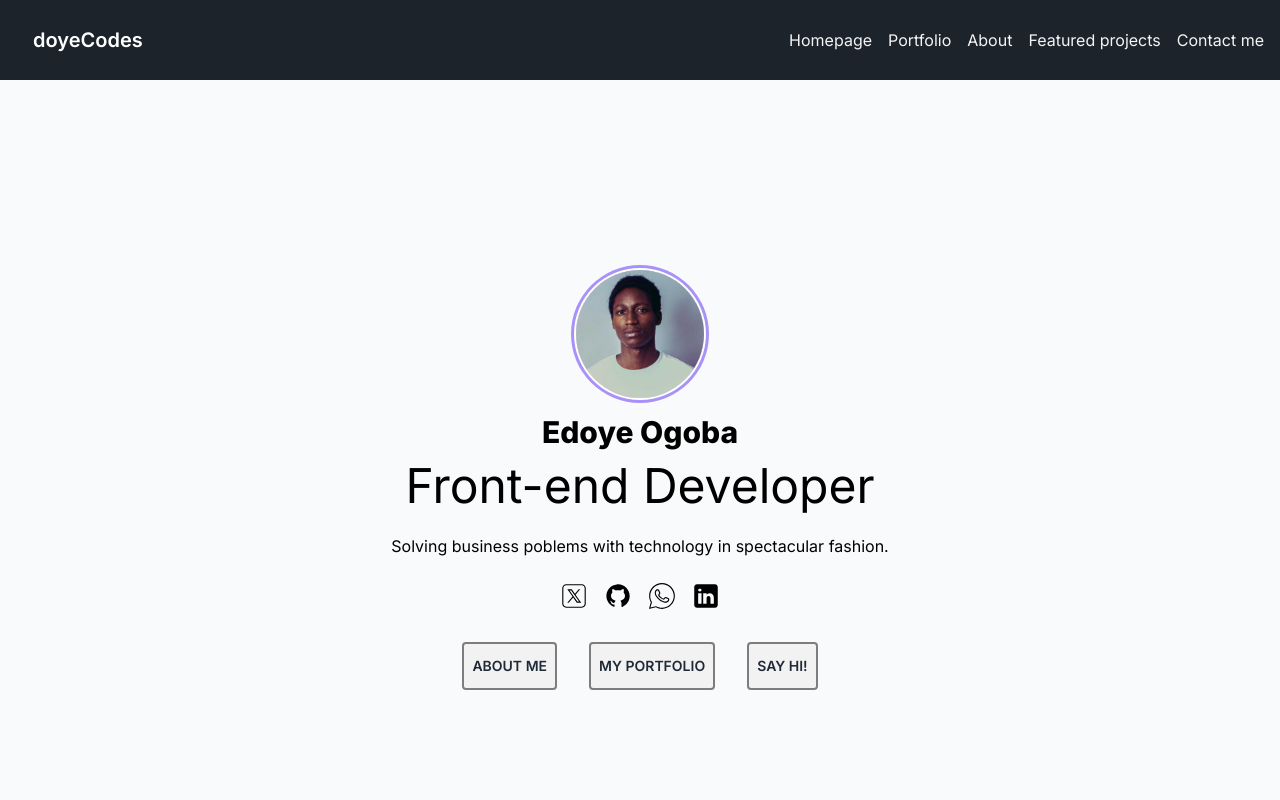
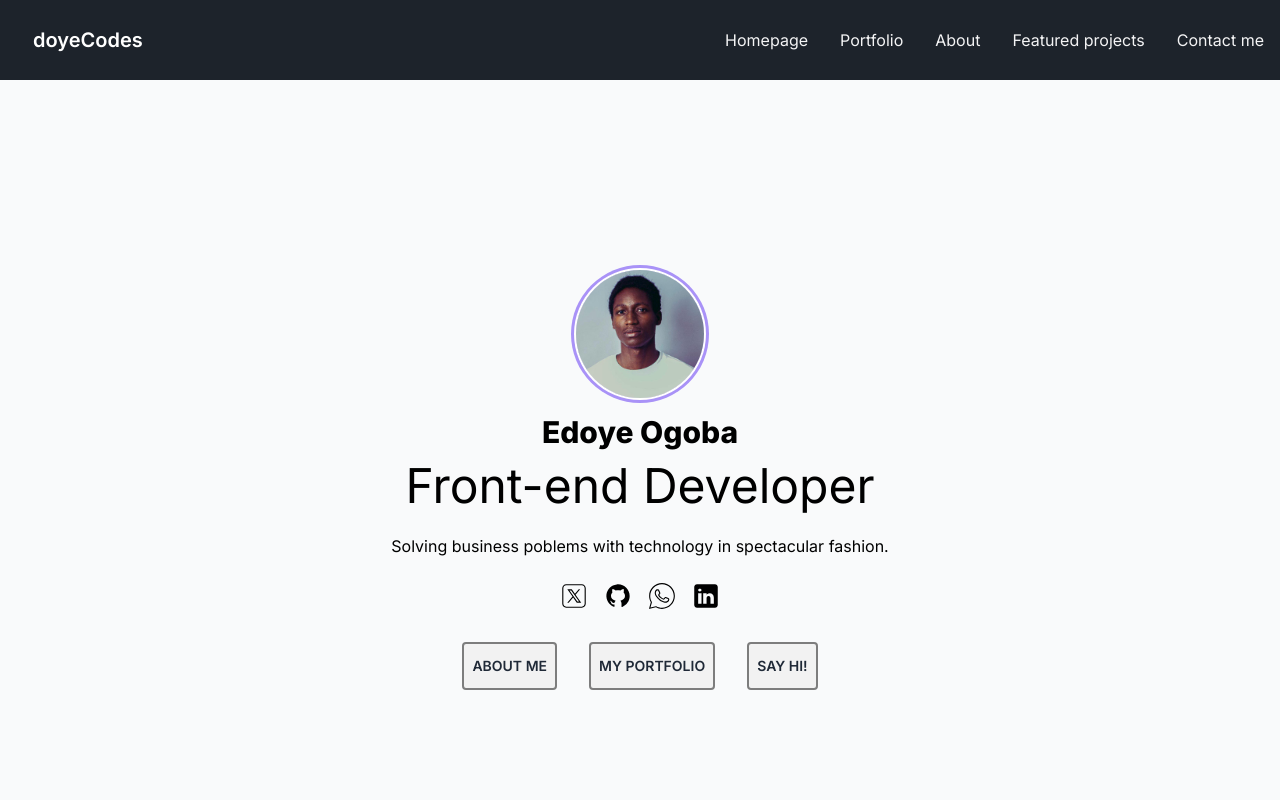
Before and after one commit to DoyeDesigns/project-portfolio, a Next.js app: page / in a window 1280 px wide. Shown: the top 800 px of the page. Built offline with nearby package versions, Linux system fonts and the light colour scheme; no server answers; the database is empty.

Commit message:
fixed projectCard skills

```diff
--- a/src/components/Footer.jsx
+++ b/src/components/Footer.jsx
@@ -1,7 +1,7 @@
 function Footer() {
   return (
     <>
-      <footer className="footer bg-neutral-focus items-center p-4 bg-neutral-focus text-neutral-content">
+      <footer className="footer bg-neutral-focus items-center p-4 text-neutral-content">
         <div className="items-center mx-auto md:m-0 grid-flow-col">
           <span className="font-bold text-3xl">DC</span>
           <p>Copyright © 2023 - All right reserved</p>
--- a/src/components/Navbar.jsx
+++ b/src/components/Navbar.jsx
@@ -11,7 +11,7 @@ function Navbar() {
         </div>
         <div className="navbar-end">
           <div className="text-zinc-100 hidden lg:block">
-            <ul className=" flex gap-4">
+            <ul className=" flex gap-8">
               <li>
                 <a href="/">Homepage</a>
               </li>
--- a/src/components/ProjectCard.jsx
+++ b/src/components/ProjectCard.jsx
@@ -186,7 +186,7 @@ function ProjectCard({ project }) {
               <p>{project.description}</p>
               <div>
                 <h3 className="text-xl mt-5 mb-2 font-bold">Tech Stack</h3>
-                <div className="flex gap-1">
+                <div className="flex gap-6 overflow-x-auto">
                   {project.techStack.map((stack, index) => {
                     const matchingSkill = skill.find(
                       (skill) => skill.Name === stack
```
